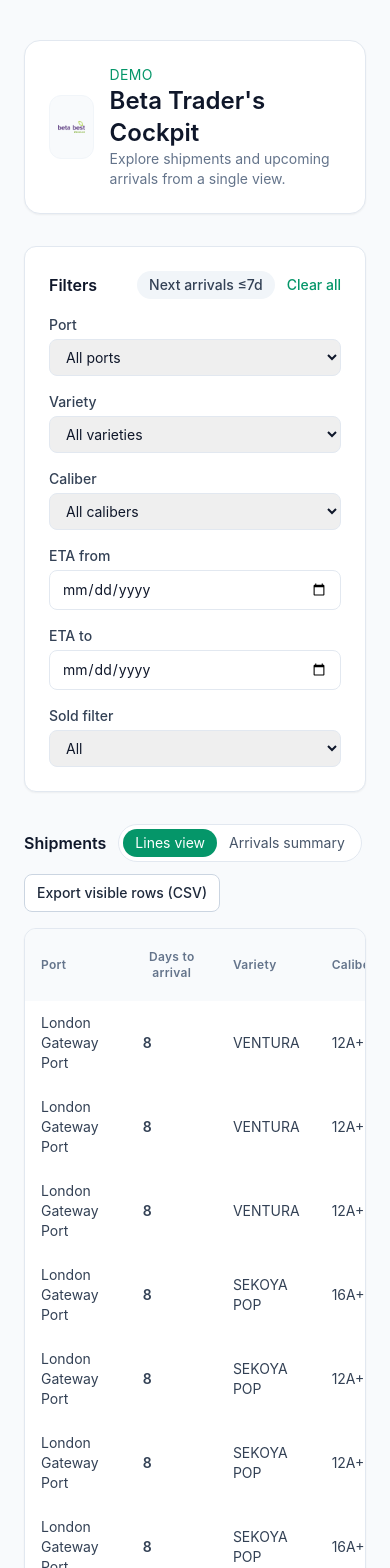
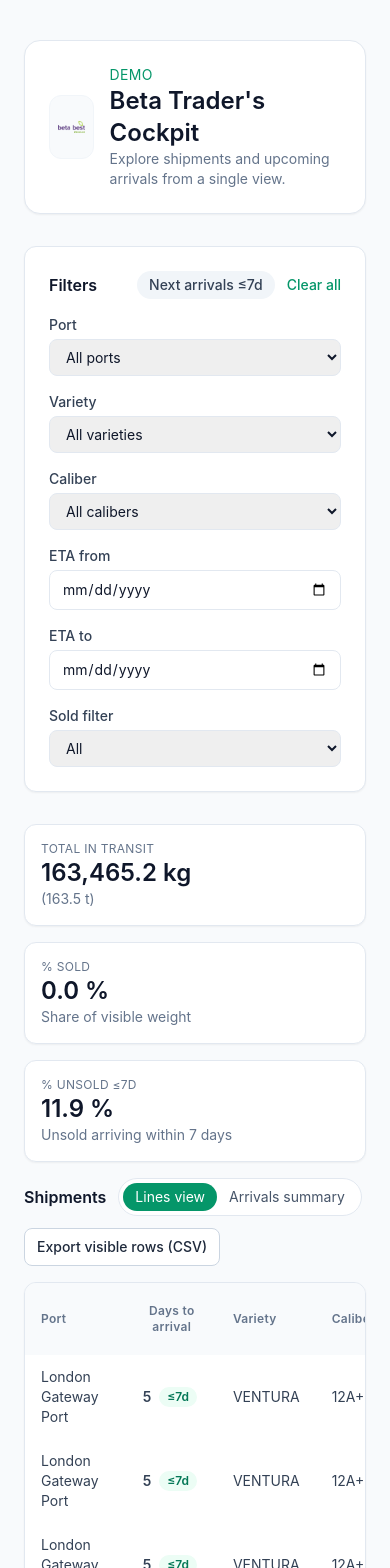
Before and after one commit to cyprienhenry/trader-cockpit, a Next.js app: page / in a window 390 px wide. Shown: the top 1568 px of the page. Built offline with nearby package versions, Linux system fonts and the light colour scheme.

Commit message:
added KPIs

```diff
--- a/app/page.tsx
+++ b/app/page.tsx
@@ -9,18 +9,17 @@ import {
   applyFilters,
   computeStatus,
   hasEtaPassed,
-  isEtaWithinSevenDays
+  isEtaWithinSevenDays,
 } from "@/lib/filters";
 import type { PalletDataset, PalletItem, PalletRow } from "@/types";
 
-const FIXED_NOW = new Date(FIXED_NOW_ISO);
+// const FIXED_NOW = new Date(FIXED_NOW_ISO);
+const FIXED_NOW = new Date("2025-11-12T00:00:00Z");
 const ONE_DAY_MS = 24 * 60 * 60 * 1000;
 
 type EnrichedRow = PalletRow & { stableKey: string };
 type StringFieldKey = {
-  [K in keyof PalletItem]: PalletItem[K] extends string | undefined
-    ? K
-    : never;
+  [K in keyof PalletItem]: PalletItem[K] extends string | undefined ? K : never;
 }[keyof PalletItem];
 
 const PALLET_ITEMS: PalletItem[] = ((palletData as PalletDataset).palletitems ||
@@ -32,17 +31,16 @@ const SOURCE_DATA: EnrichedRow[] = PALLET_ITEMS.map((item, index) => ({
   etdDate: new Date(item.etd),
   stableKey: `${item.shipment_id}-${item.container_id ?? item.container_code}-${
     item.line_id ?? index
-  }`
+  }`,
 }));
 
 const uniqueValues = <K extends StringFieldKey>(key: K) => {
   const values = PALLET_ITEMS.map(
     (item) => item[key as keyof PalletItem]
-  )
-    .filter(
-      (value): value is string =>
-        typeof value === "string" && value.trim().length > 0
-    );
+  ).filter(
+    (value): value is string =>
+      typeof value === "string" && value.trim().length > 0
+  );
   return Array.from(new Set(values)).sort((a, b) => a.localeCompare(b));
 };
 
@@ -52,7 +50,7 @@ const CALIBERS = uniqueValues("caliber_raw");
 const SOLD_FILTER_OPTIONS: Array<{ value: SoldFilter; label: string }> = [
   { value: "all", label: "All" },
   { value: "sold", label: "Only sold" },
-  { value: "unsold", label: "Only unsold" }
+  { value: "unsold", label: "Only unsold" },
 ];
 
 type SoldFilter = "all" | "sold" | "unsold";
@@ -65,7 +63,7 @@ const INITIAL_FILTERS: UiFilters = {
   etaFrom: "",
   etaTo: "",
   nextArrivalsOnly: false,
-  soldFilter: "all"
+  soldFilter: "all",
 };
 
 type ColumnKey =
@@ -98,7 +96,7 @@ const COLUMNS: ColumnDefinition[] = [
   { key: "line_weight_kg", label: "Line weight (kg)", numeric: true },
   { key: "status", label: "Status" },
   { key: "sold", label: "Sold" },
-  { key: "pallet_pl_id", label: "Pallet PL ID" }
+  { key: "pallet_pl_id", label: "Pallet PL ID" },
 ];
 
 const getRowKey = (row: EnrichedRow) => row.stableKey;
@@ -112,7 +110,7 @@ const formatWeight = (value: number | null | undefined) => {
   if (value === null || value === undefined) return "—";
   return value.toLocaleString("en-US", {
     minimumFractionDigits: 1,
-    maximumFractionDigits: 1
+    maximumFractionDigits: 1,
   });
 };
 
@@ -137,7 +135,7 @@ function formatKg(value: number) {
   const hasFraction = !Number.isInteger(value);
   return `${value.toLocaleString("en-US", {
     minimumFractionDigits: hasFraction ? 1 : 0,
-    maximumFractionDigits: hasFraction ? 1 : 0
+    maximumFractionDigits: hasFraction ? 1 : 0,
   })} kg`;
 }
 
@@ -145,9 +143,11 @@ function formatTons(value: number) {
   const tons = value / 1000;
   return tons.toLocaleString("en-US", {
     minimumFractionDigits: 1,
-    maximumFractionDigits: 1
+    maximumFractionDigits: 1,
   });
 }
+
+const formatPercent = (value: number) => `${value.toFixed(1)} %`;
 
 const escapeCsv = (value: string | number) => {
   const text = `${value ?? ""}`;
@@ -159,7 +159,10 @@ const escapeCsv = (value: string | number) => {
 
 export default function Page() {
   const [filters, setFilters] = useState<UiFilters>(INITIAL_FILTERS);
-  const [sort, setSort] = useState<{ column: ColumnKey; direction: "asc" | "desc" } | null>(null);
+  const [sort, setSort] = useState<{
+    column: ColumnKey;
+    direction: "asc" | "desc";
+  } | null>(null);
   const [sold, setSold] = useState<Record<string, boolean>>({});
   const [viewMode, setViewMode] = useState<"lines" | "summary">("lines");
 
@@ -206,11 +209,48 @@ export default function Page() {
     return {
       rows: visibleRows.length,
       containers: containers.size,
-      shipments: shipments.size
+      shipments: shipments.size,
     };
   }, [visibleRows]);
 
   const portOptions = ALL_PORTS;
+
+  const kpis = useMemo(() => {
+    const horizon = new Date(FIXED_NOW);
+    horizon.setUTCDate(horizon.getUTCDate() + 7);
+    let totalKg = 0;
+    let soldKg = 0;
+    let unsoldKg7d = 0;
+
+    visibleRows.forEach((row) => {
+      const weight = row.line_weight_kg ?? 0;
+      totalKg += weight;
+      const rowSold = isRowSold(row);
+      if (rowSold) soldKg += weight;
+      const etaTime = row.etaDate.getTime();
+      if (Number.isNaN(etaTime)) {
+        return;
+      }
+      if (
+        !rowSold &&
+        etaTime > FIXED_NOW.getTime() &&
+        etaTime <= horizon.getTime()
+      ) {
+        unsoldKg7d += weight;
+      }
+    });
+
+    const pctSold = totalKg > 0 ? (soldKg / totalKg) * 100 : 0;
+    const pctUnsold7d = totalKg > 0 ? (unsoldKg7d / totalKg) * 100 : 0;
+
+    return {
+      totalKg,
+      soldKg,
+      unsoldKg7d,
+      pctSold,
+      pctUnsold7d,
+    };
+  }, [visibleRows, isRowSold]);
 
   const arrivalsSummary = useMemo(() => {
     const groupMap = new Map<
@@ -242,7 +282,7 @@ export default function Page() {
           totalKg: 0,
           containers: new Set<string>(),
           shipments: new Set<string>(),
-          lines: 0
+          lines: 0,
         };
         groupMap.set(key, group);
       }
@@ -265,7 +305,7 @@ export default function Page() {
       totalKg: group.totalKg,
       containers: group.containers.size,
       shipments: group.shipments.size,
-      lines: group.lines
+      lines: group.lines,
     }));
 
     groups.sort((a, b) => {
@@ -283,8 +323,8 @@ export default function Page() {
         groups: groups.length,
         totalKg,
         containers: containersSet.size,
-        shipments: shipmentsSet.size
-      }
+        shipments: shipmentsSet.size,
+      },
     };
   }, [filteredRows]);
 
@@ -294,7 +334,7 @@ export default function Page() {
   ) => {
     setFilters((prev) => ({
       ...prev,
-      [key]: value
+      [key]: value,
     }));
   };
 
@@ -336,11 +376,14 @@ export default function Page() {
         row.line_weight_kg,
         status,
         rowSold ? "true" : "false",
-        row.pallet_pl_id ?? ""
+        row.pallet_pl_id ?? "",
       ].map(escapeCsv);
     });
 
-    const csvContent = [header.map(escapeCsv).join(","), ...rows.map((row) => row.join(","))].join("\n");
+    const csvContent = [
+      header.map(escapeCsv).join(","),
+      ...rows.map((row) => row.join(",")),
+    ].join("\n");
     const blob = new Blob([csvContent], { type: "text/csv;charset=utf-8;" });
     const url = URL.createObjectURL(blob);
     const link = document.createElement("a");
@@ -455,6 +498,7 @@ export default function Page() {
       </section>
 
       <section className="space-y-4">
+        <KPIBar totals={kpis} />
         <div className="flex flex-wrap items-center justify-between gap-3">
           <div className="flex flex-wrap items-center gap-3">
             <h2 className="text-base font-semibold text-slate-900">
@@ -698,7 +742,7 @@ export default function Page() {
 
 const SortIndicator = ({
   column,
-  sort
+  sort,
 }: {
   column: ColumnKey;
   sort: { column: ColumnKey; direction: "asc" | "desc" } | null;
@@ -718,7 +762,7 @@ const SelectControl = ({
   value,
   onChange,
   options,
-  placeholder
+  placeholder,
 }: {
   label: string;
   value: string;
@@ -749,7 +793,7 @@ const SelectControl = ({
 const DateControl = ({
   label,
   value,
-  onChange
+  onChange,
 }: {
   label: string;
   value: string;
@@ -769,7 +813,7 @@ const DateControl = ({
 const SoldToggle = ({
   checked,
   onChange,
-  label
+  label,
 }: {
   checked: boolean;
   onChange: () => void;
@@ -792,6 +836,53 @@ const SoldToggle = ({
     />
   </button>
 );
+
+const KPIBar = ({
+  totals,
+}: {
+  totals: {
+    totalKg: number;
+    pctSold: number;
+    pctUnsold7d: number;
+  };
+}) => {
+  const cards = [
+    {
+      label: "Total in transit",
+      value: formatKg(totals.totalKg),
+      sub: `(${formatTons(totals.totalKg)} t)`,
+    },
+    {
+      label: "% sold",
+      value: formatPercent(totals.pctSold),
+      sub: "Share of visible weight",
+    },
+    {
+      label: "% unsold ≤7d",
+      value: formatPercent(totals.pctUnsold7d),
+      sub: "Unsold arriving within 7 days",
+      title: "Unsold share landing within 7 days",
+    },
+  ];
+
+  return (
+    <div className="grid gap-4 sm:grid-cols-3">
+      {cards.map((card) => (
+        <div
+          key={card.label}
+          className="rounded-xl border border-slate-200 bg-white p-4 shadow-sm"
+          title={card.title}
+        >
+          <p className="text-xs uppercase tracking-wide text-slate-500">
+            {card.label}
+          </p>
+          <p className="text-2xl font-semibold text-slate-900">{card.value}</p>
+          <p className="text-sm text-slate-500">{card.sub}</p>
+        </div>
+      ))}
+    </div>
+  );
+};
 
 const getComparableValue = (
   row: EnrichedRow,
@@ -821,14 +912,14 @@ const getComparableValue = (
 
 function ViewToggle({
   viewMode,
-  onChange
+  onChange,
 }: {
   viewMode: "lines" | "summary";
   onChange: (mode: "lines" | "summary") => void;
 }) {
   const options: Array<{ id: "lines" | "summary"; label: string }> = [
     { id: "lines", label: "Lines view" },
-    { id: "summary", label: "Arrivals summary" }
+    { id: "summary", label: "Arrivals summary" },
   ];
   return (
     <div className="inline-flex rounded-full border border-slate-200 bg-white p-1 text-sm">
```
